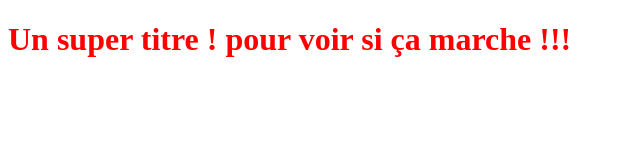
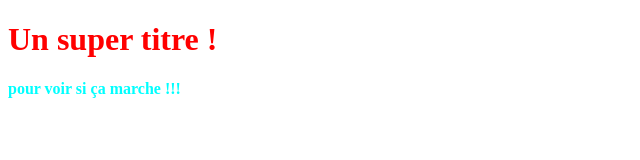
Before and after one commit to vsabouroux/OpenclassroomsProject, a plain HTML site: page index.html in a window 1280 px wide. Shown: the whole page, without its empty margins (0-640 px from the left). Drawn offline with Linux system fonts and the light colour scheme.

Commit message:
Ajout titre h2 dans ficher html et couleur h2 dans fichier css

```diff
--- a/index.html
+++ b/index.html
@@ -5,6 +5,7 @@
    <link rel="stylesheet" type="text/css" href="styles.css">
 </head>
 <body>
-   <h1>Un super titre ! pour voir si ça marche !!!</h1>
+   <h1>Un super titre ! </h1>
+   <h2>pour voir si ça marche !!!</h2>
 </body>
 </html>
--- a/styles.css
+++ b/styles.css
@@ -1,3 +1,7 @@
 h1 {
     color: red;
  }
+ h2 {
+    color :aqua;
+    font-size: 1em;
+ }
```
